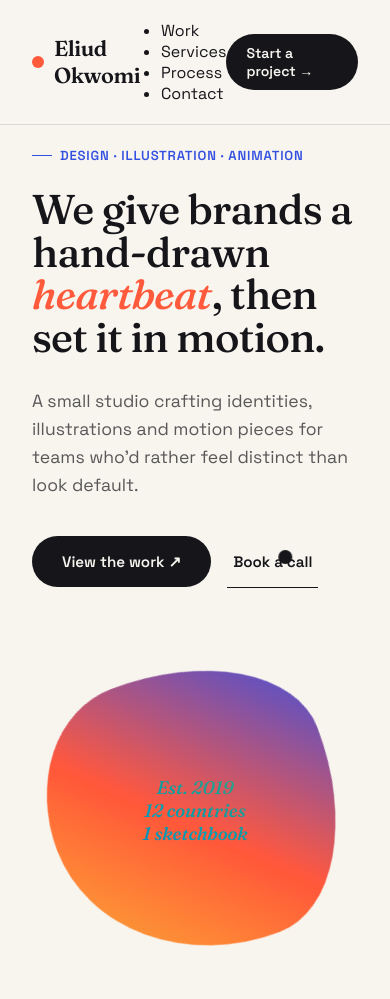
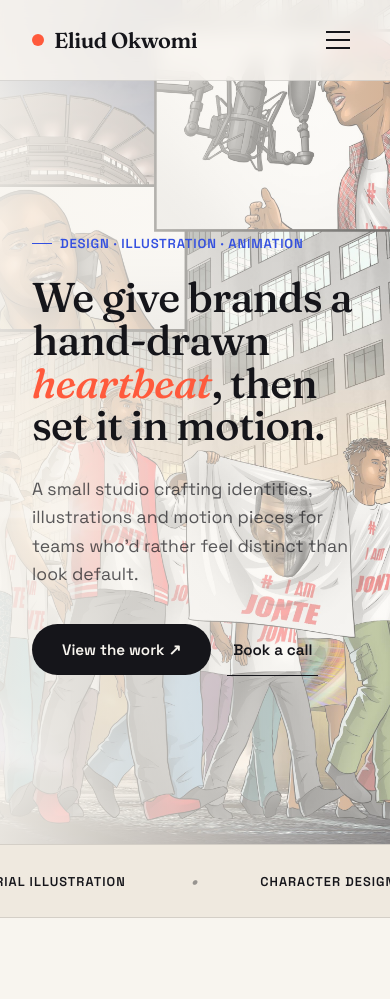
Before and after one commit to marshmelly/Eliud-Okwomi, a website: page index.html in a window 390 px wide. Shown: the top 999 px of the page. Drawn offline with Linux system fonts and the light colour scheme.

Commit message:
Revision 1.0

```diff
--- a/index.html
+++ b/index.html
@@ -4,7 +4,8 @@
 <meta charset="UTF-8">
 <meta name="viewport" content="width=device-width, initial-scale=1.0">
 <meta name="google-site-verification" content="zUxg98gwMzw4xqmigCF34zjJf1P1h9yEzyIsDlWTx64" />
-<title>Eliud Okwomi</title>
+<meta name="description" content="Eliud Okwomi creates illustrations, animations, motion graphics, and 3D designs for brands worldwide.">
+<title>Eliud Okwomi | Animation, Illustration & 3D Design</title>
 <link rel="icon" type="image/png" href="images/favicon.png">
 <link rel="preconnect" href="https://fonts.googleapis.com">
 <link rel="preconnect" href="https://fonts.gstatic.com" crossorigin>
@@ -53,6 +54,47 @@
     backdrop-filter:blur(10px);
     border-bottom:1px solid var(--line);
   }
+
+  /* Hamburger button */
+.hamburger{
+  display:none;
+  background:none;
+  border:none;
+  font-size:28px;
+  cursor:pointer;
+  color:var(--ink);
+}
+
+
+/* Mobile navbar */
+@media (max-width:820px){
+
+  .hamburger{
+    display:block;
+  }
+
+  nav ul{
+    position:absolute;
+    top:75px;
+    left:0;
+    right:0;
+    background:var(--paper);
+    flex-direction:column;
+    gap:20px;
+    padding:30px;
+    display:none;
+    border-bottom:1px solid var(--line);
+  }
+
+  nav ul.active{
+    display:flex;
+  }
+
+  .nav-cta{
+    display:none;
+  }
+
+}
   .nav{
     display:flex;align-items:center;justify-content:space-between;
     padding:20px 32px;max-width:1180px;margin:0 auto;
@@ -86,6 +128,77 @@
   .nav-cta:hover{background:var(--coral);transform:translateY(-2px);}
   .nav-links-mobile{display:none;}
 
+  /* ---------- HAMBURGER ---------- */
+
+.hamburger{
+  display:none;
+  width:40px;
+  height:40px;
+  background:none;
+  border:none;
+  cursor:pointer;
+  padding:8px;
+  flex-direction:column;
+  justify-content:center;
+  gap:6px;
+  z-index:200;
+}
+
+.hamburger span{
+  display:block;
+  width:24px;
+  height:2px;
+  background:var(--ink);
+  transition:all 0.35s var(--ease);
+}
+
+
+/* Mobile menu */
+
+@media (max-width:820px){
+
+  .hamburger{
+    display:flex;
+  }
+
+  nav ul{
+    position:absolute;
+    top:80px;
+    left:0;
+    right:0;
+    background:var(--paper);
+    flex-direction:column;
+    gap:25px;
+    padding:35px 32px;
+    display:none;
+    border-bottom:1px solid var(--line);
+  }
+
+  nav ul.active{
+    display:flex;
+  }
+
+  .nav-cta{
+    display:none;
+  }
+
+}
+
+
+/* Hamburger animation */
+
+.hamburger.active span:nth-child(1){
+  transform:translateY(8px) rotate(45deg);
+}
+
+.hamburger.active span:nth-child(2){
+  opacity:0;
+}
+
+.hamburger.active span:nth-child(3){
+  transform:translateY(-8px) rotate(-45deg);
+}
+
   @media (max-width:820px){
     nav ul{display:none;}
   }
@@ -93,9 +206,68 @@
   /* ---------- HERO ---------- */
 .hero{
   min-height:100vh;
-    display:flex;align-items:center;
-    padding-top:140px;padding-bottom:80px;
+  display:flex;
+  align-items:center;
+  padding-top:140px;
+  padding-bottom:80px;
   position:relative;
+  overflow:hidden;
+}
+
+
+/* Background image layer */
+
+.hero::before{
+  content:"";
+  position:absolute;
+  inset:0;
+
+  background-image:url("images/pg36.jpg");
+  background-size:cover;
+  background-position:center;
+
+
+  transform:scale(1);
+
+  transition:
+    transform 1.8s var(--ease);
+
+
+  z-index:0;
+}
+
+
+/* Hover effect */
+
+.hero:hover::before{
+
+  transform:scale(1.08);
+}
+
+
+/* Optional soft overlay */
+
+.hero::after{
+  content:"";
+  position:absolute;
+  inset:0;
+
+  background:
+    linear-gradient(
+      90deg,
+      rgba(248,245,239,0.9),
+      rgba(248,245,239,0.45)
+    );
+
+  z-index:0;
+}
+
+
+/* Keep your content above background */
+
+.hero > *{
+  position:relative;
+  z-index:1;
 }
   .hero-grid{
     display:grid;grid-template-columns:1.1fr 0.9fr;gap:60px;align-items:center;
@@ -145,49 +317,6 @@
   }
   .btn-secondary:hover{gap:14px;border-color:var(--coral);}
 
-  /* signature: morphing blob */
-  .hero-visual{
-    position:relative;
-    aspect-ratio:1/1;
-    display:flex;align-items:center;justify-content:center;
-  }
-  .blob{
-    position:absolute;
-    width:88%;height:88%;
-    background:linear-gradient(135deg, var(--cobalt) 0%, var(--coral) 55%, var(--gold) 100%);
-    animation:morph 9s ease-in-out infinite, spin 26s linear infinite;
-    filter:saturate(1.05);
-  }
-  @keyframes morph{
-    0%,100%{ border-radius:42% 58% 65% 35% / 45% 40% 60% 55%; }
-    25%{ border-radius:60% 40% 30% 70% / 55% 65% 35% 45%; }
-    50%{ border-radius:35% 65% 55% 45% / 65% 35% 65% 35%; }
-    75%{ border-radius:65% 35% 45% 55% / 40% 60% 40% 60%; }
-  }
-  @keyframes spin{
-    from{transform:rotate(0deg);}
-    to{transform:rotate(360deg);}
-  }
-  .hero-visual-label{
-    position:relative;z-index:2;
-    font-family:var(--font-display);
-    font-style:italic;font-weight:500;
-    color:var(--paper);
-    font-size:1.15rem;
-    text-align:center;
-    padding:0 20px;
-    mix-blend-mode:difference;
-  }
-  .orbit-dot{
-    position:absolute;width:14px;height:14px;border-radius:50%;
-    background:var(--ink);
-    top:6%;right:12%;
-    animation:orbit 7s linear infinite;
-  }
-  @keyframes orbit{
-    from{transform:rotate(0deg) translateX(120px) rotate(0deg);}
-    to{transform:rotate(360deg) translateX(120px) rotate(-360deg);}
-  }
 
   /* ---------- MARQUEE ---------- */
   .marquee-strip{
@@ -401,12 +530,22 @@
 <header>
   <div class="nav">
     <a href="#" class="logo"><span class="logo-mark"></span>Eliud Okwomi</a>
-    <ul>
+
+  <nav>
+  <ul id="nav-links">
     <li><a href="#work">Work</a></li>
     <li><a href="#services">Services</a></li>
     <li><a href="#process">Process</a></li>
     <li><a href="#contact">Contact</a></li>
   </ul>
+</nav>
+
+<button class="hamburger" id="hamburger" aria-label="Toggle menu">
+  <span></span>
+  <span></span>
+  <span></span>
+</button>
+
 <a href="#contact" class="nav-cta">Start a project →</a>
   </div>
 </header>
@@ -422,11 +561,7 @@
         <a href="#contact" class="btn-secondary">Book a call</a>
       </div>
     </div>
-    <div class="hero-visual">
-      <div class="blob"></div>
-      <div class="orbit-dot"></div>
-      <div class="hero-visual-label">Est. 2019<br>12 countries<br>1 sketchbook</div>
-    </div>
+
   </div>
 </section>
 
@@ -587,7 +722,7 @@
       </div>
     </div>
     <div class="footer-bottom">
-      <span>© 2026 Eliud Okwomi. All rights reserved.</span>
+      <span> ©<span id="year"></span> Eliud Okwomi. All rights reserved.</span>
       <span>Nairobi, KE — working worldwide</span>
     </div>
   </div>
@@ -605,6 +740,38 @@
 
   document.querySelectorAll('.reveal').forEach(el=>observer.observe(el));
 </script>
+<script>
+  document.getElementById("year").textContent = new Date().getFullYear();
+</script>
+<script>
+
+const hamburger = document.getElementById("hamburger");
+const navLinks = document.getElementById("nav-links");
+
+hamburger.addEventListener("click", () => {
+
+  hamburger.classList.toggle("active");
+
+  navLinks.classList.toggle("active");
+
+});
+
+</script>
+
+<script>
+
+document.querySelectorAll("#nav-links a").forEach(link => {
+
+  link.addEventListener("click", () => {
+
+    hamburger.classList.remove("active");
+    navLinks.classList.remove("active");
+
+  });
+
+});
+
+</script>
 
 </body>
 </html>
```
Also changed, not shown: images/EVS favicon.png (added), images/EVS favicon1.png (added), images/pg36.jpg (added). Lines whose indentation alone changed are shown as unchanged.
